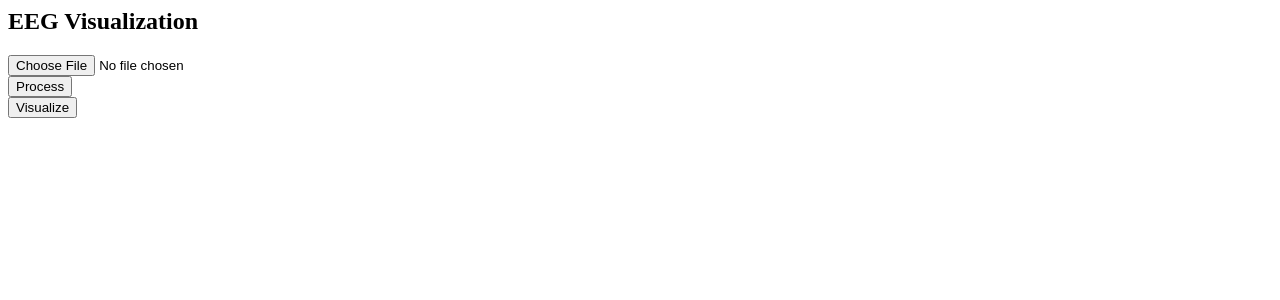
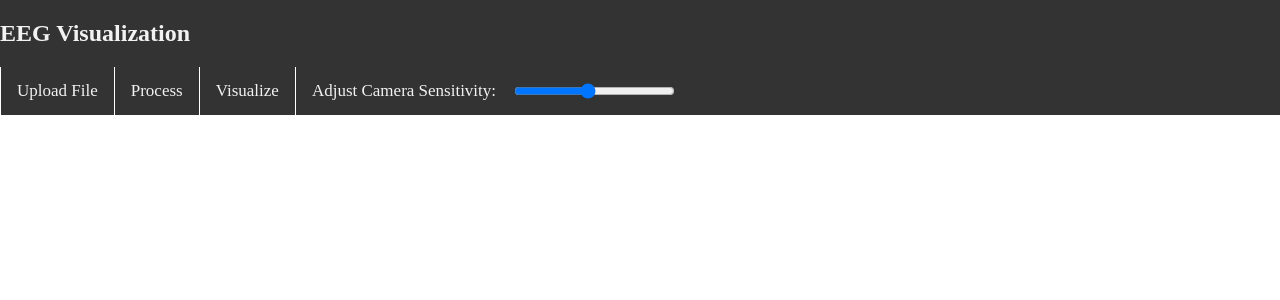
Before and after one commit to nmuscolino/CS495_EEG_Visualization, a Django app: page / in a window 1280 px wide. Shown: the top 300 px of the page. Run offline with Django 3.2, Linux system fonts and the light colour scheme; some libraries are stand-ins or nearby versions.

Commit message:
updated css styles and html

```diff
--- a/eeg_visualization/eeg_app/process.py
+++ b/eeg_visualization/eeg_app/process.py
@@ -161,5 +161,5 @@ def process_data(input):
     f.close()
 
     positions = ProcessFile('eeg_app/media/point_cloud.pts')
-    #os.remove("eeg_app/media/point_cloud.pts")
+    os.remove("eeg_app/media/point_cloud.pts")
     return positions
--- a/eeg_visualization/eeg_app/static/css/style.css
+++ b/eeg_visualization/eeg_app/static/css/style.css
@@ -1,7 +1,13 @@
 body { margin: 0; }
 canvas { display: block; }
 
+/*
 .navbar input[type="file"] {
+    display: none;
+}
+*/
+
+.navbar .btn-css {
     display: none;
 }
 
@@ -11,6 +17,7 @@ canvas { display: block; }
     overflow: hidden;
 }
 
+/*
 .navbar a {
     float: left;
     color: #f2f2f2;
@@ -30,7 +37,9 @@ canvas { display: block; }
     background-color: #316cf4;
     color: white;
 }
+*/
 
+/*Makes the button labels align on the left and sets their characteristics*/
 .navbar label {
     float: left;
     color: #f2f2f2;
@@ -41,13 +50,11 @@ canvas { display: block; }
     border-left: 1px solid white;
 }
 
-.navbar .file-btn:hover {
+/*Changes the button colors when you hover over them*/
+.navbar .btn-label:hover {
     background-color: #ddd;
     color: black;
 }
-
-
-
 
 
 .navbar input[type="range"] {
--- a/eeg_visualization/eeg_app/templates/home.html
+++ b/eeg_visualization/eeg_app/templates/home.html
@@ -16,7 +16,7 @@
     </script>
     <!-- Import CSS from static files -->
     {% load static %}
-    <!-- <link rel="stylesheet" type="text/css" href="{% static 'css/style.css' %}"> -->
+   <link rel="stylesheet" type="text/css" href="{% static 'css/style.css' %}">
    <script type="module" src="{% static 'js/visualization.js' %}" defer></script>
    <script type="module" src="{% static 'js/communication.js' %}" defer></script>
 
@@ -28,33 +28,19 @@
     <div class="navbar">
       <h2>EEG Visualization</h2>
 
-      <!-- <a href="/" class="active">Home</a> -->
+      <label for="file-button" class="btn-label">Upload File</label>
+      <input type="file" id="file-button" class="btn-css">
 
-      <!-- Setup File Selector -->
-      <!-- <label for="file-button" class="file-btn">Upload File</label> -->
-      <div>
-      <input type="file" id="file-button">
-      </div>
+      <label for="process-button" class="btn-label">Process</label>
+      <button type="button" id="process-button" class="btn-css">Process</button>
 
-      <!-- <label for="process-button" class="file-btn">Process</label> -->
-      <div>
-      <button type="button" id="process-button">Process</button>
-      </div>
+      <label for="visualize-button" class="btn-label">Visualize</label>
+      <button type="button" id="visualize-button" class="btn-css">Visualize</button>
 
-      <div>
-      <button type="button" id="visualize-button">Visualize</button>
-      </div>
-
-
-
-
-      <!-- Setup Sensitivity Slider
+      <!-- Setup Sensitivity Slider-->
       <label for="sensSlider">Adjust Camera Sensitivity:</label>
       <input type="range" min="1" max="10" value="5" step="0.5" class="slider" id="sensSlider">
-      -->
 
-
-      <!-- <a href="#" style="float: right;">Help</a> -->
     </div>
 
 
```
